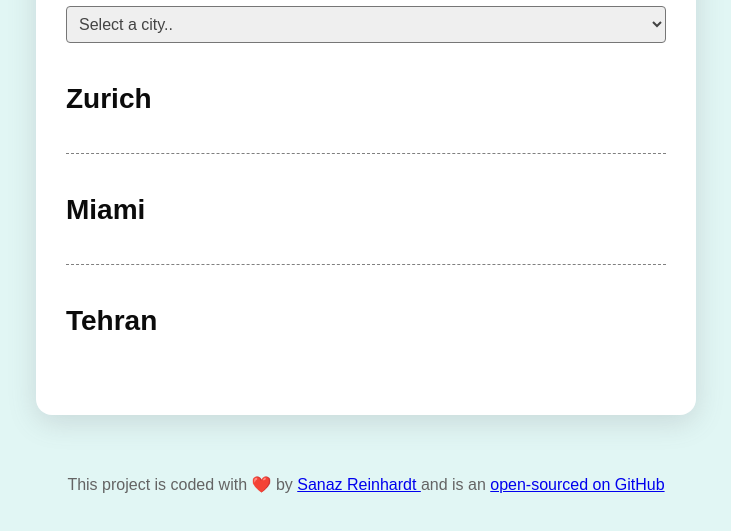
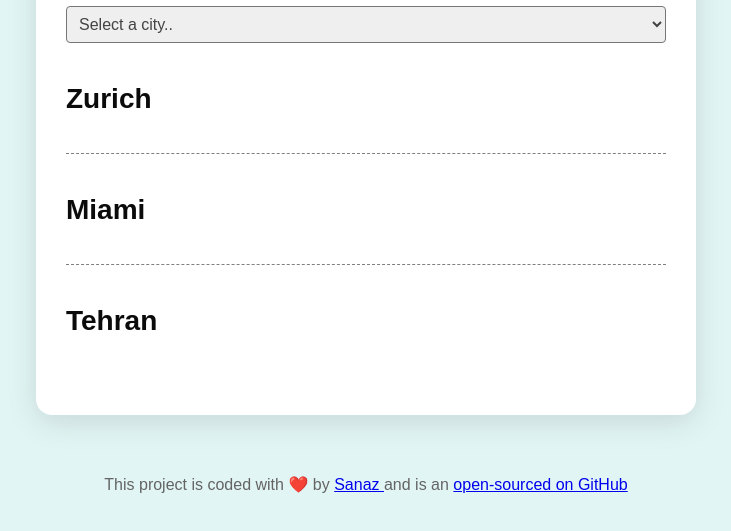
Before and after one commit to Sanaz-RH/world-clock, a plain HTML site: page index.html in a window 1280 px wide. Shown: the part 183-714 px from the top of the page, without its empty margins (274-1005 px from the left). Drawn offline with nearby package versions, Linux system fonts and the light colour scheme; a script that the page names is missing.

Commit message:
Update HTML

```diff
--- a/index.html
+++ b/index.html
@@ -48,7 +48,7 @@
     </div>
     <footer>
       This project is coded with ❤️ by
-      <a href="https://sanazreinhardt.webflow.io/">Sanaz Reinhardt </a>and is an
+      <a href="https://sanazreinhardt.webflow.io/">Sanaz </a>and is an
       <a href="https://github.com/Sanaz-RH/world-clock"
         >open-sourced on GitHub</a
       >
```
